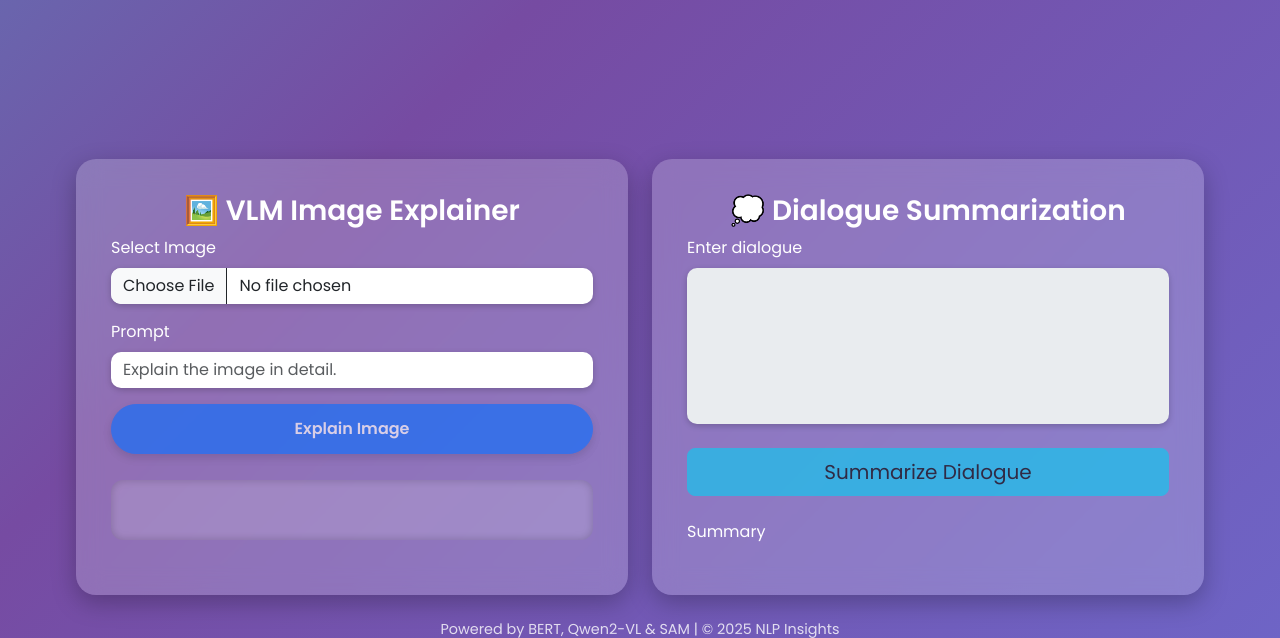
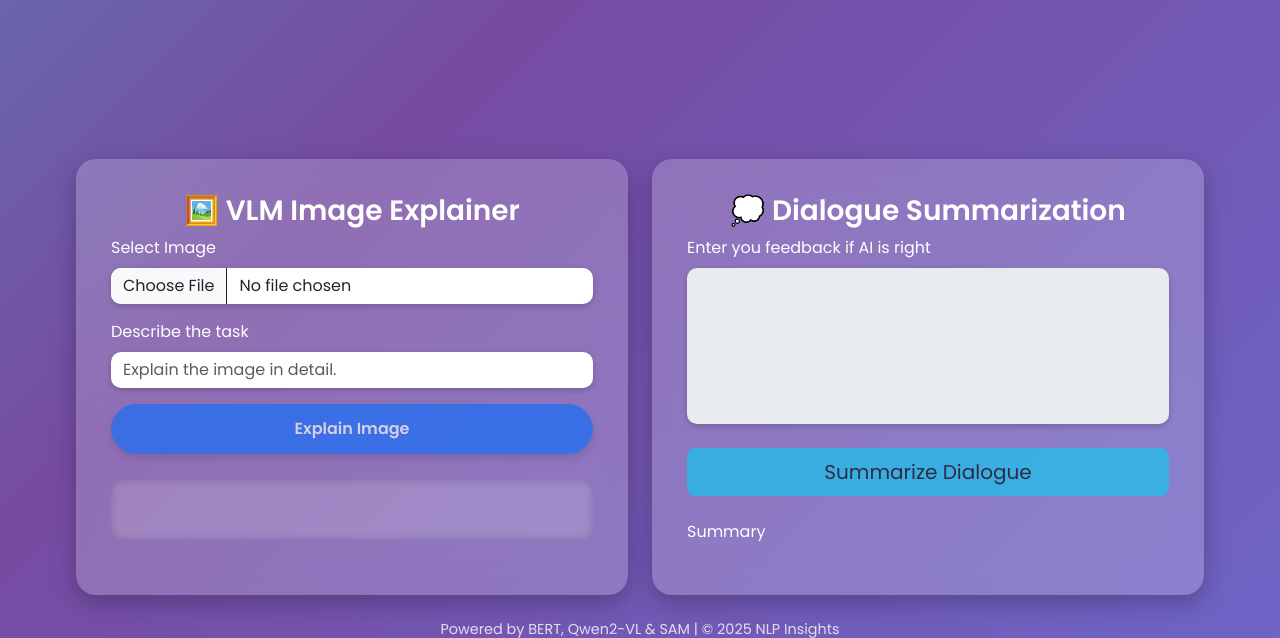
Before and after one commit to abhishekdiphu/dialouge_and_image_anaysis_app, a Flask app: page / in a window 1280 px wide. Shown: the top 638 px of the page. Run offline with Flask 3, Linux system fonts and the light colour scheme.

Commit message:
new commit

```diff
--- a/requirements.txt
+++ b/requirements.txt
@@ -17,3 +17,4 @@ wheel==0.45.1
 Flask==3.1.2
 pandas
 tqdm
+numpy
--- a/server.py
+++ b/server.py
@@ -1,15 +1,11 @@
 
-# Import Flask, render_template, request from the flask pramework package : TODO
-# Import the sentiment_analyzer function from the package created: TODO
 from flask import Flask, render_template, request, jsonify
 from sentiment_analysis.sentiment_analysis import analyze_text
 from image_captioning.image_analysis import analyze_image
 from text_summerization.summerizaton import summerize_text
-
 from PIL import Image
 import io, base64, torch
 from transformers import AutoProcessor, AutoModelForVision2Seq
-
 from itertools import zip_longest
 
 
@@ -49,12 +45,7 @@ def sent_analyzer():
 @app.route("/image_analysis", methods=["POST"])
 def sent_to_image_analyzer():
 
-    """
-    Expects multipart/form-data with:
-      - image: file
-      - prompt: text (e.g. "Explain this image in detail.")
-    Returns JSON: { "answer": "..." }
-    """
+
     MODEL_ID = "Qwen/Qwen2-VL-2B-Instruct"
 
 
@@ -75,6 +66,7 @@ def sent_to_image_analyzer():
     torch_dtype=dtype,
     device_map="auto" if device == "cuda" else None
     )
+
 
     # ✅ Move model to the right device
     model.to(device)
--- a/templates/index.html
+++ b/templates/index.html
@@ -153,7 +153,7 @@
             />
           </div>
           <div class="mb-3">
-            <label class="form-label">Prompt</label>
+            <label class="form-label">Describe the task</label>
             <input
               id="prompt"
               class="form-control"
@@ -236,7 +236,7 @@
           <h3>💭 Dialogue Summarization</h3>
 
           <div class="mb-4">
-            <label for="dialogueInput" class="form-label">Enter dialogue</label>
+            <label for="dialogueInput" class="form-label">Enter you feedback if AI is right</label>
             <textarea
               class="form-control"
               id="dialogueInput"
```
